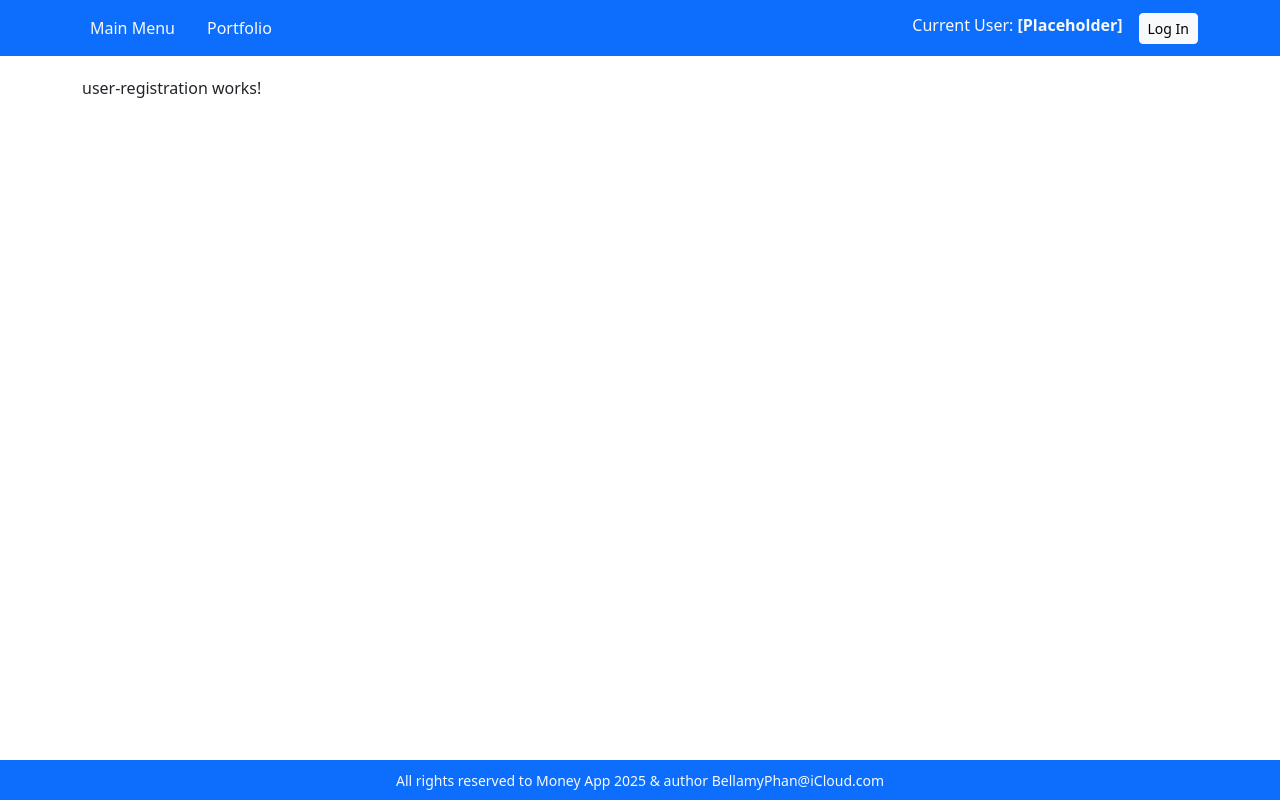
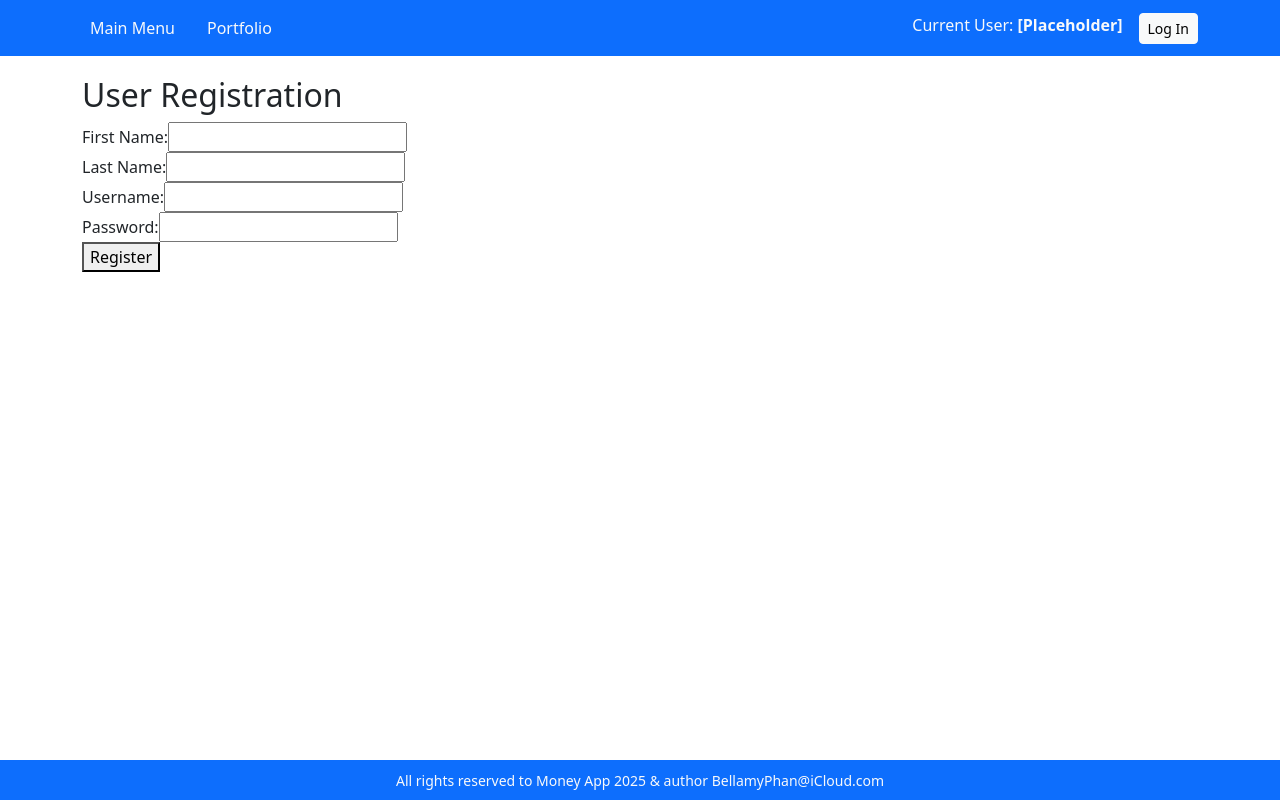
Before and after one commit to bellamyphan/bellamy-web-app, an Angular app in the folder angular-frontend/: page /user-registration in a window 1280 px wide. Built offline with nearby package versions, Linux system fonts and the light colour scheme.

Commit message:
frontend: adding the user registration page

```diff
--- a/angular-frontend/src/app/app.module.ts
+++ b/angular-frontend/src/app/app.module.ts
@@ -1,5 +1,6 @@
 import { NgModule } from '@angular/core';
 import { BrowserModule } from '@angular/platform-browser';
+import { FormsModule } from '@angular/forms';
 
 import { AppRoutingModule } from './app-routing.module';
 import { AppComponent } from './app.component';
@@ -14,7 +15,8 @@ import { UserRegistrationComponent } from './component/user-registration/user-re
   ],
   imports: [
     BrowserModule,
-    AppRoutingModule
+    AppRoutingModule,
+    FormsModule
   ],
   providers: [],
   bootstrap: [AppComponent]
--- a/angular-frontend/src/app/component/user-registration/user-registration.component.html
+++ b/angular-frontend/src/app/component/user-registration/user-registration.component.html
@@ -1 +1,20 @@
-<p>user-registration works!</p>
+<h2>User Registration</h2>
+<form (ngSubmit)="registerUser()" #registrationForm="ngForm">
+  <div>
+    <label for="firstName">First Name:</label>
+    <input type="text" id="firstName" name="firstName" [(ngModel)]="user.firstName" required />
+  </div>
+  <div>
+    <label for="lastName">Last Name:</label>
+    <input type="text" id="lastName" name="lastName" [(ngModel)]="user.lastName" required />
+  </div>
+  <div>
+    <label for="username">Username:</label>
+    <input type="text" id="username" name="username" [(ngModel)]="user.username" required />
+  </div>
+  <div>
+    <label for="password">Password:</label>
+    <input type="password" id="password" name="password" [(ngModel)]="user.password" required />
+  </div>
+  <button type="submit">Register</button>
+</form>
--- a/angular-frontend/src/app/component/user-registration/user-registration.component.ts
+++ b/angular-frontend/src/app/component/user-registration/user-registration.component.ts
@@ -1,4 +1,5 @@
 import { Component } from '@angular/core';
+import { User } from '../../model/user';
 
 @Component({
   selector: 'app-user-registration',
@@ -8,4 +9,10 @@ import { Component } from '@angular/core';
 })
 export class UserRegistrationComponent {
 
+  user: User = new User();
+
+  registerUser() {
+    console.log('User registered:', this.user);
+    alert(`User ${this.user.username} registered successfully!`);
+  }
 }
--- /dev/null
+++ b/angular-frontend/src/app/model/user.ts
@@ -0,0 +1,13 @@
+export class User {
+  firstName: string;
+  lastName: string;
+  username: string;
+  password: string;
+
+  constructor(firstName: string = '', lastName: string = '', username: string = '', password: string = '') {
+    this.firstName = firstName;
+    this.lastName = lastName;
+    this.username = username;
+    this.password = password;
+  }
+}
```
Also changed, not shown: 1 other file (tests, documents, lock files or other folders).
